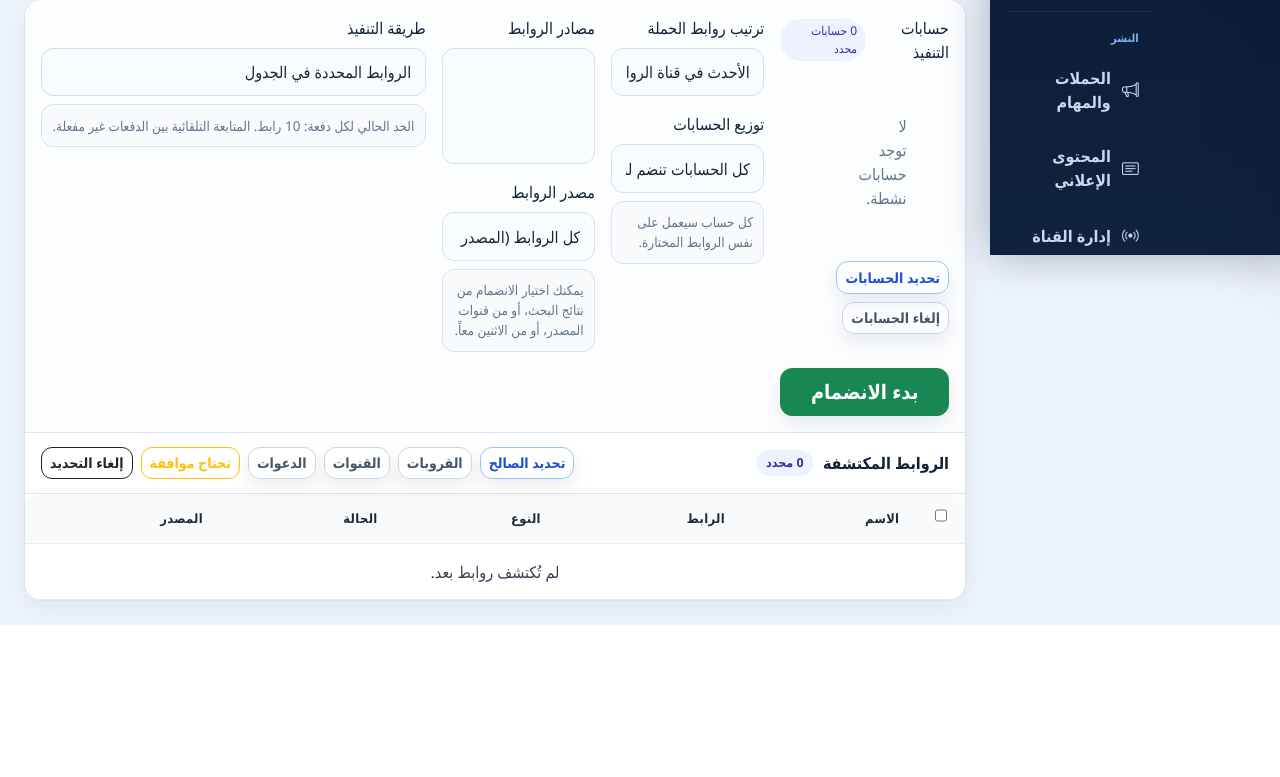
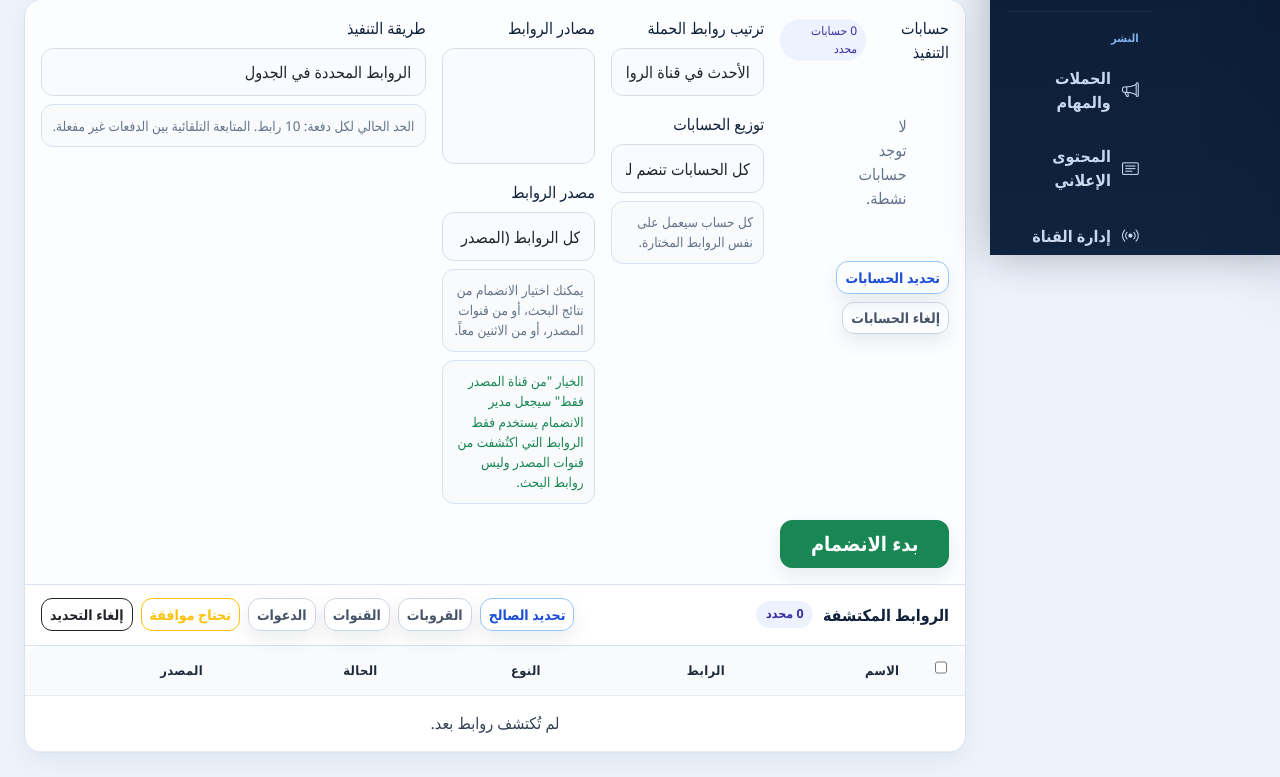
Before and after one commit to Yousef-srhan-alsabri/systemtelegram, a Flask app: page /join-manager in a window 1280 px wide, after a click on "تنفيذ الانضمام". Shown: the part 545-1322 px from the top of the page. Before the commit the page ends 1170 px from the top, so only its background shows below. Run offline with Flask 3, Linux system fonts and the light colour scheme; a user stored in the database is signed in; lists and menus that the app fills with data are empty.

Commit message:
Fix join-manager source-only label and force deployment update

```diff
--- a/app/templates/join_manager/index.html
+++ b/app/templates/join_manager/index.html
@@ -126,6 +126,7 @@
             <option value="search_only"{% if default_link_source_mode == 'search_only' %} selected{% endif %}>من نتائج البحث فقط</option>
           </select>
           <div class="join-mode-note mt-2">يمكنك اختيار الانضمام من نتائج البحث، أو من قنوات المصدر، أو من الاثنين معاً.</div>
+          <div class="join-mode-note mt-2 text-success">الخيار "من قناة المصدر فقط" سيجعل مدير الانضمام يستخدم فقط الروابط التي اكتُشفت من قنوات المصدر وليس روابط البحث.</div>
         </div>
 
         <div>
```
